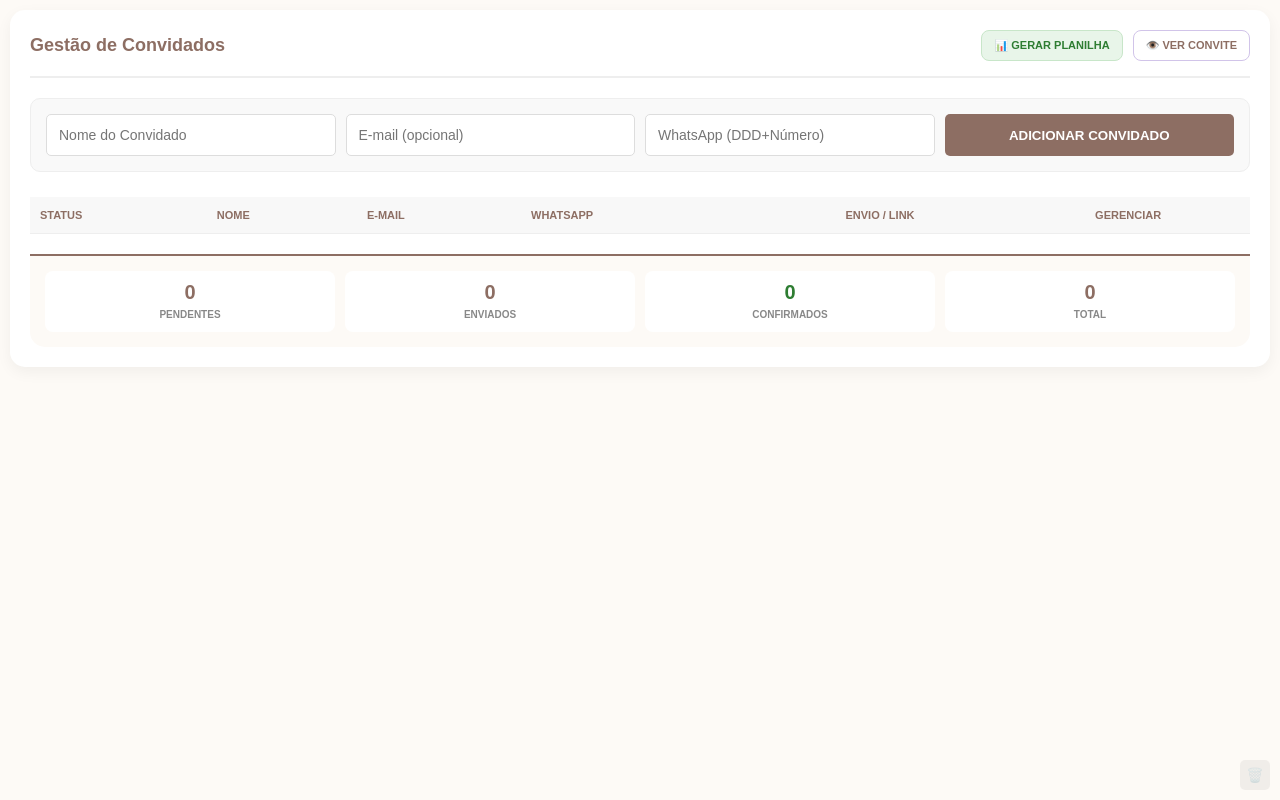
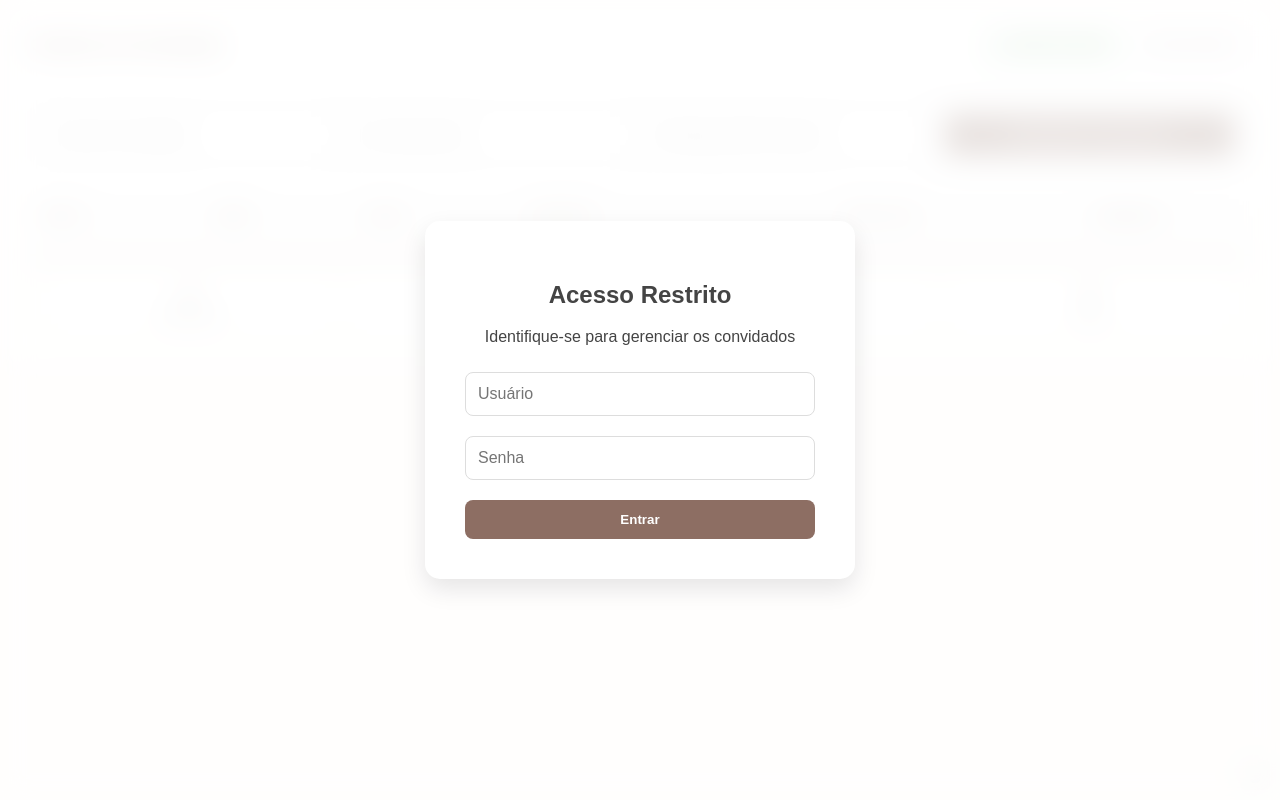
Before and after one commit to NoahPhoenix/casamentoanaeandre, a website built with Vite: page dashboard.html in a window 1280 px wide. Built offline with nearby package versions, Linux system fonts and the light colour scheme; no server answers.

Commit message:
senha de proteção

```diff
--- a/dashboard.html
+++ b/dashboard.html
@@ -95,10 +95,68 @@
     color: white;
     opacity: 1;
 }
+
+.login-overlay {
+    position: fixed;
+    top: 0; left: 0; width: 100%; height: 100%;
+    background: rgba(255, 255, 255, 0.8);
+    backdrop-filter: blur(15px); /* Esconde os dados atrás */
+    z-index: 10000;
+    display: flex; justify-content: center; align-items: center;
+}
+
+.login-box {
+    background: white;
+    padding: 40px;
+    border-radius: 15px;
+    box-shadow: 0 10px 25px rgba(0,0,0,0.1);
+    text-align: center;
+    width: 90%;
+    max-width: 350px;
+}
+
+/* Garante que ambos os inputs sejam idênticos */
+.login-box input {
+    width: 100%;             /* Ocupa toda a largura da box */
+    box-sizing: border-box;  /* Impede que o padding aumente o tamanho final */
+    padding: 12px;
+    margin: 10px 0;
+    border: 1px solid #ddd;
+    border-radius: 8px;
+    outline: none;
+    font-family: inherit;    /* Evita que a senha use uma fonte diferente */
+    font-size: 16px;         /* Evita zoom automático no mobile */
+}
+
+.login-box button {
+    width: 100%;
+    box-sizing: border-box;
+    padding: 12px;
+    background: #8d6e63;
+    color: white;
+    border: none;
+    border-radius: 8px;
+    cursor: pointer;
+    font-weight: bold;
+    margin-top: 10px;
+    transition: background 0.3s;
+}
+
+.login-box button:hover {
+    background: #7a5e55;
+}
     </style>
 </head>
 <body>
-
+<div id="loginModal" class="login-overlay">
+    <div class="login-box">
+        <h2>Acesso Restrito</h2>
+        <p>Identifique-se para gerenciar os convidados</p>
+        <input type="text" id="loginUser" placeholder="Usuário">
+        <input type="password" id="loginPass" placeholder="Senha">
+        <button onclick="verificarAcesso()">Entrar</button>
+    </div>
+</div>
 <div class="container">
     <div class="header-area">
         <h1>Gestão de Convidados</h1>
--- a/js/dashboard.js
+++ b/js/dashboard.js
@@ -1,5 +1,29 @@
 export function inicializarDashboard(convidadosRef) {
+    const userSalvo = import.meta.env.VITE_DASH_USER;
+    const passSalvo = import.meta.env.VITE_DASH_PASS;
+    const modal = document.getElementById('loginModal');
 
+    // Função interna para validar
+    window.verificarAcesso = () => {
+        const u = document.getElementById('loginUser').value;
+        const p = document.getElementById('loginPass').value;
+
+        if (u === userSalvo && p === passSalvo) {
+            sessionStorage.setItem('dash_auth', 'true');
+            modal.style.display = 'none'; // Libera o dashboard
+        } else {
+            alert("Credenciais incorretas!");
+        }
+    };
+
+   const inputs = [document.getElementById('loginUser'), document.getElementById('loginPass')];
+inputs.forEach(input => {
+    input.addEventListener('keypress', (e) => {
+        if (e.key === 'Enter') {
+            window.verificarAcesso();
+        }
+    });
+});
 
     window.limparTodosConvidados = () => {
         // Primeira confirmação
```
